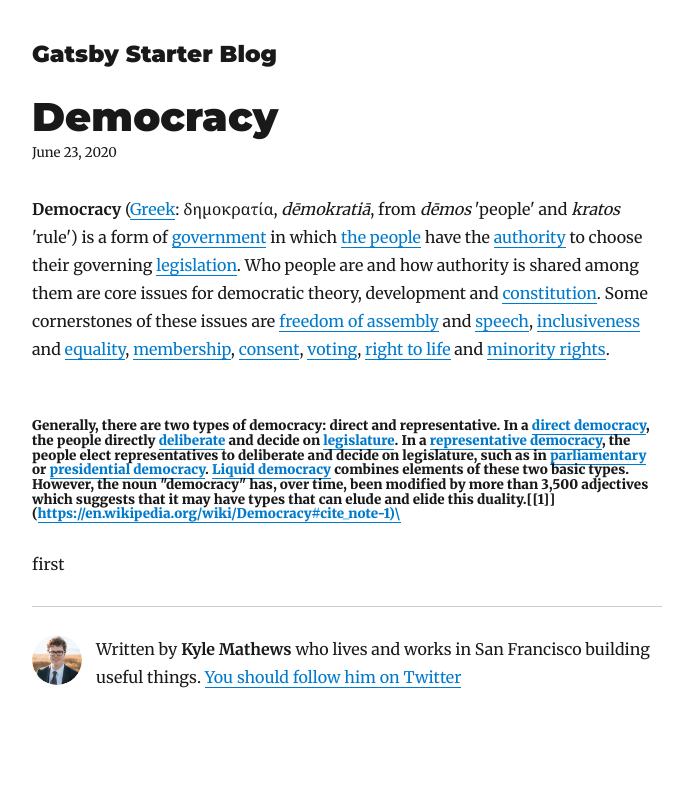
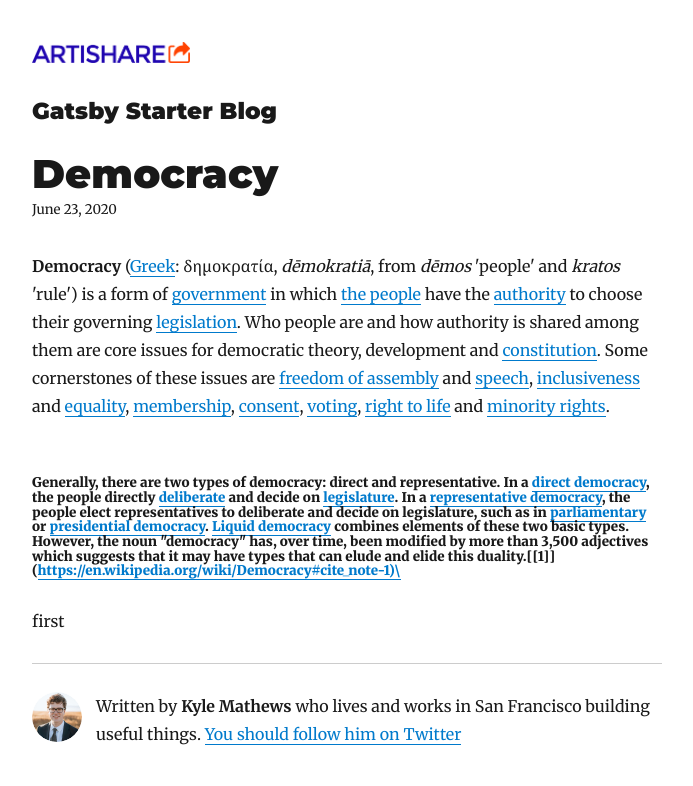
Before and after one commit to fahadsaleemfd/starter, a Gatsby site: page /a/democracy/ in a window 1280 px wide. Shown: the top 786 px of the page, without its empty margins (293-986 px from the left). Built offline with nearby package versions, Linux system fonts and the light colour scheme; Gatsby itself is replaced by a stand-in of ours; some packages are replaced by stand-ins of ours.

Commit message:
add logo in layout js file

```diff
--- a/src/components/layout.js
+++ b/src/components/layout.js
@@ -33,6 +33,8 @@ const Layout = ({ location, title, children }) => {
     )
   } else {
     header = (
+      <div>
+      <img src={logo} alt="Image not found"  width="25%"/>
       <h3
         style={{
           fontFamily: `Montserrat, sans-serif`,
@@ -49,6 +51,7 @@ const Layout = ({ location, title, children }) => {
           {title}
         </Link>
       </h3>
+      </div>
     )
   }
   return (
```
